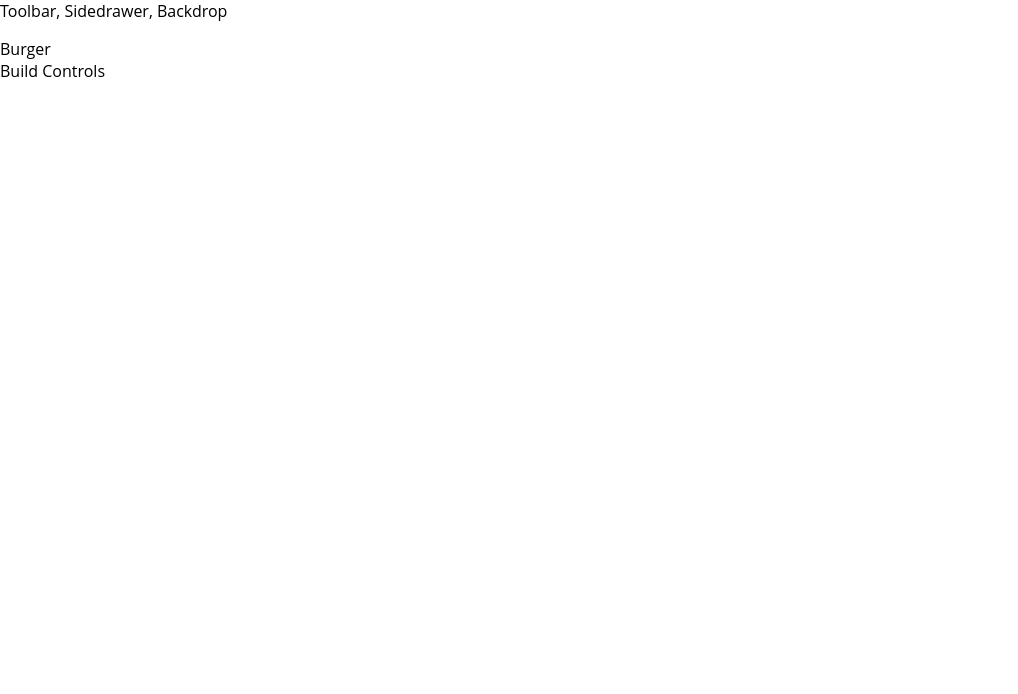
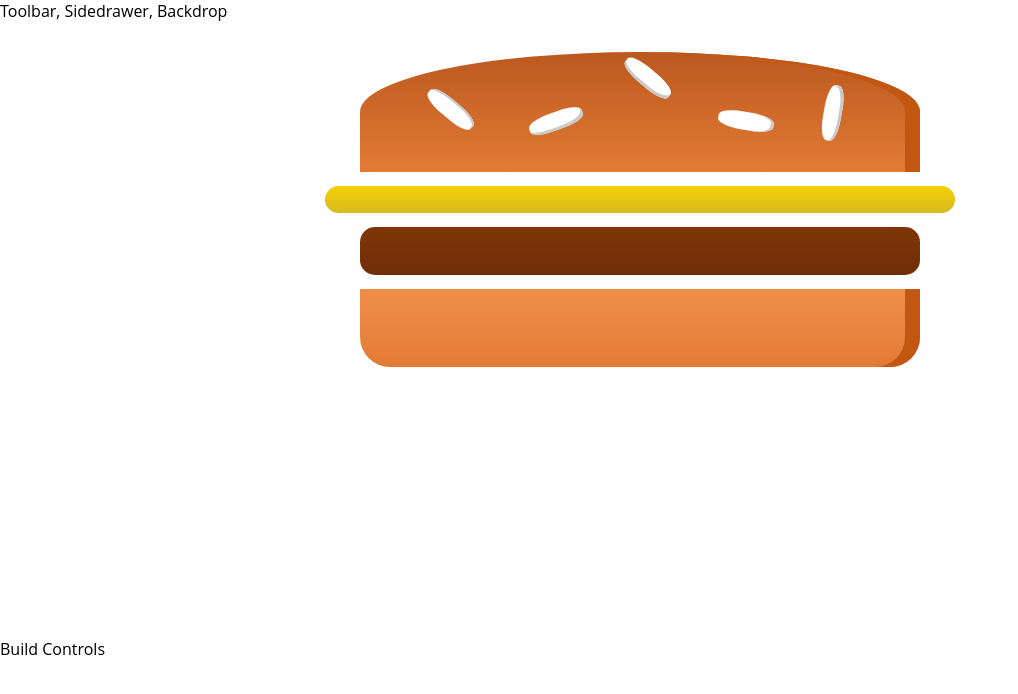
Before and after one commit to ranjeet2003/Burger--Project, a React app: page / in a window 1280 px wide. Shown: the top 694 px of the page, without its empty margins (0-1018 px from the left). Built offline with nearby package versions, Linux system fonts and the light colour scheme.

Commit message:
Rendering first BUrger First time

```diff
--- /dev/null
+++ b/src/components/Burger/Burger.css
@@ -0,0 +1,30 @@
+.Burger {
+    width: 100%;
+    margin: auto;
+    height: 250px;
+    overflow: scroll;
+    text-align: center;
+    font-weight: bold;
+    font-size: 1.2rem;
+}
+
+@media (min-width: 500px) and (min-height: 400px) {
+    .Burger {
+        width: 350px;
+        height: 300px;
+    }
+}
+
+@media (min-width: 500px) and (min-height: 401px) {
+    .Burger {
+        width: 450px;
+        height: 400px;
+    }
+}
+
+@media (min-width: 1000px) and (min-height: 700px) {
+    .Burger {
+        width: 700px;
+        height: 600px;
+    }
+}
--- a/src/components/Burger/Burger.js
+++ b/src/components/Burger/Burger.js
@@ -0,0 +1,16 @@
+import React from 'react';
+import Classes from './Burger.css';
+import BurgerIngredient from './BurgerIngredient/BurgerIngredient';
+
+const burger = (props) => {
+    return (
+        <div className = {Classes.Burger} >
+            <BurgerIngredient type = "bread-top"/>
+            <BurgerIngredient type = "cheese"/>
+            <BurgerIngredient type = "meat"/>
+            <BurgerIngredient type = "bread-bottom"/>
+        </div>
+    );
+};
+
+export default burger;
--- a/src/components/Burger/BurgerIngredient/BurgerIngredient.js
+++ b/src/components/Burger/BurgerIngredient/BurgerIngredient.js
@@ -1,42 +1,46 @@
 import React, { Component } from 'react';
-import classes from './BurgerIngredient.css';
 import PropTypes from 'prop-types';
 
+import classes from './BurgerIngredient.css';
+
 class BurgerIngredient extends Component {
-    render() {
-        switch (this.props.types) {
-            case ('bread-bottom'):
-                ingredient = <div className={classes.BreadBottom} ></div>;
+    render () {
+        let ingredient = null;
+
+        switch ( this.props.type ) {
+            case ( 'bread-bottom' ):
+                ingredient = <div className={classes.BreadBottom}></div>;
                 break;
-            case ('bread-top'):
+            case ( 'bread-top' ):
                 ingredient = (
-                    <div className={classes.BreadTop} >
-                        <div className={classes.Seeds1} ></div>
-                        <div className={classes.Seeds1} ></div>
+                    <div className={classes.BreadTop}>
+                        <div className={classes.Seeds1}></div>
+                        <div className={classes.Seeds2}></div>
                     </div>
                 );
                 break;
-            case ('meat'):
-                ingredient = <div className={classes.Meat} ></div>;
+            case ( 'meat' ):
+                ingredient = <div className={classes.Meat}></div>;
                 break;
-            case ('cheese'):
-                ingredient = <div className={classes.Cheese} ></div>;
+            case ( 'cheese' ):
+                ingredient = <div className={classes.Cheese}></div>;
                 break;
-            case ('salad'):
-                ingredient = <div className={classes.Salad} ></div>;
+            case ( 'bacon' ):
+                ingredient = <div className={classes.Bacon}></div>;
                 break;
-            case ('bacon'):
-                ingredient = <div className={classes.Bacon} ></div>;
+            case ( 'salad' ):
+                ingredient = <div className={classes.Salad}></div>;
                 break;
             default:
                 ingredient = null;
-                return ingredient;
         }
+
+        return ingredient;
     }
 }
 
 BurgerIngredient.propTypes = {
     type: PropTypes.string.isRequired
-}
+};
 
 export default BurgerIngredient;
--- a/src/containers/BurgerBuilder/BurgerBuilder.js
+++ b/src/containers/BurgerBuilder/BurgerBuilder.js
@@ -1,11 +1,12 @@
 import React, { Component } from 'react';
 import Aux from '../../hoc/Auxiliary';
+import Burger from '../../components/Burger/Burger'
 
 class BurgerBuilder extends Component {
     render() {
         return (
             <Aux>
-                <div>Burger</div>
+                <Burger />
                 <div>Build Controls</div>
             </Aux>
         );
```
Also changed, not shown: public/index.html (+0 -23 lines), 1 other file (tests, documents, lock files or other folders).
